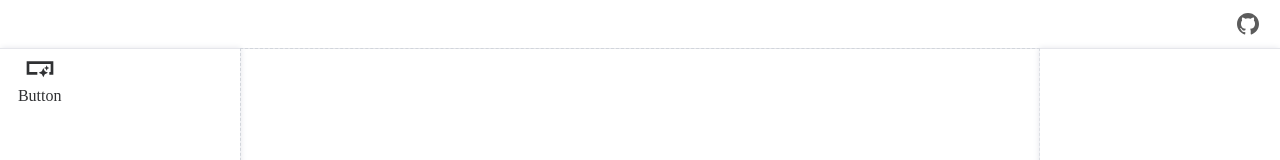
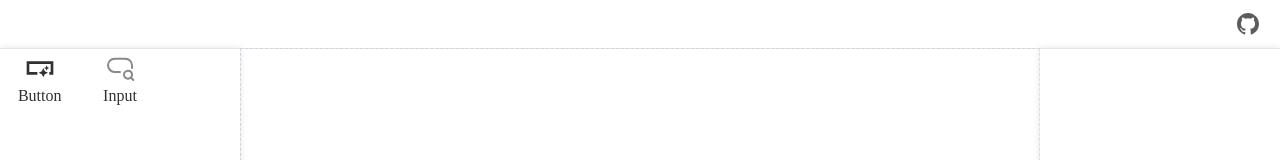
Before and after one commit to cc-hearts/react-low-code, a React (Vite) app: page / in a window 1280 px wide. Shown: the top 160 px of the page. Built offline with nearby package versions, Linux system fonts and the light colour scheme.

Commit message:
fix: fix control pane list show

```diff
--- a/src/components/antd/index.ts
+++ b/src/components/antd/index.ts
@@ -1 +1,2 @@
 export * from './button'
+export * from './input'
--- /dev/null
+++ b/src/components/antd/input/index.ts
@@ -0,0 +1,13 @@
+import { mapMaterial } from '@/utils/mapper/mapMaterial'
+import { default as _Input } from './input'
+import { IconoirInputSearch } from './inputIcons'
+
+export const Input = mapMaterial(_Input, {
+  displayName: 'Input',
+  type: 'Input',
+  icon: IconoirInputSearch,
+  group: 'base',
+  attributes: {
+    label: 'input',
+  }
+})
--- /dev/null
+++ b/src/components/antd/input/input.tsx
@@ -0,0 +1,7 @@
+
+import { Input as AntdInput } from "antd"
+const Input: React.FC = () => {
+  return <AntdInput></AntdInput>
+}
+
+export default Input
--- /dev/null
+++ b/src/components/antd/input/inputIcons.tsx
@@ -0,0 +1,8 @@
+import { SVGProps } from "react";
+
+
+export function IconoirInputSearch(props: SVGProps<SVGSVGElement>) {
+  return (
+    <svg xmlns="http://www.w3.org/2000/svg" width="1em" height="1em" viewBox="0 0 24 24" {...props}><path fill="none" stroke="#888888" strokeLinecap="round" strokeLinejoin="round" strokeWidth="1.5" d="M21 12v-2a5 5 0 0 0-5-5H8a5 5 0 0 0-5 5v0a5 5 0 0 0 5 5h4m8.124 4.119a3 3 0 1 0-4.248-4.237a3 3 0 0 0 4.248 4.237Zm0 0L22 21"></path></svg>
+  )
+}
--- a/src/components/index.ts
+++ b/src/components/index.ts
@@ -7,7 +7,7 @@ export const materialList = Object.values(Components).reduce<{
   const _view = Reflect.get(cur, '_view')
   if (_view) {
     const materialGroupName = Reflect.get(_view, 'group')
-    let materialGroup = Reflect.get(cur, materialGroupName)
+    let materialGroup = Reflect.get(acc, materialGroupName)
     if (!materialGroup) {
       materialGroup = []
       Reflect.set(acc, materialGroupName, materialGroup)
@@ -17,5 +17,6 @@ export const materialList = Object.values(Components).reduce<{
   return acc
 }, {})
 
+console.log(Components);
 
 export default Components
--- a/src/designer/FrameWorkSchema.tsx
+++ b/src/designer/FrameWorkSchema.tsx
@@ -1,14 +1,23 @@
 import type { RenderSchema } from "@/types"
-
+import { Form } from 'antd'
 interface IProps {
   schema: RenderSchema[]
 }
 
  function FrameWorkSchema({schema}:IProps) {
-  return schema.map(val => {
-    const Component = val.Component
-    return <Component key={val.uuid} {...val.attribute} />
-  })
+
+  return <Form>
+
+    {
+       schema.map(val => {
+        const Component = val.Component
+        return <Form.Item key={val.uuid} label={val.attribute?.label}>
+          <Component  {...val.attribute} />
+        </Form.Item>
+      })
+    }
+  </Form>
+
 }
 
 export default FrameWorkSchema
--- a/src/types/materialType.ts
+++ b/src/types/materialType.ts
@@ -18,6 +18,7 @@ export interface MaterialType {
    * @name scehma props
    */
   attributes?: {
+    label?: string
     props?: Record<string, any>
   }
 
```
